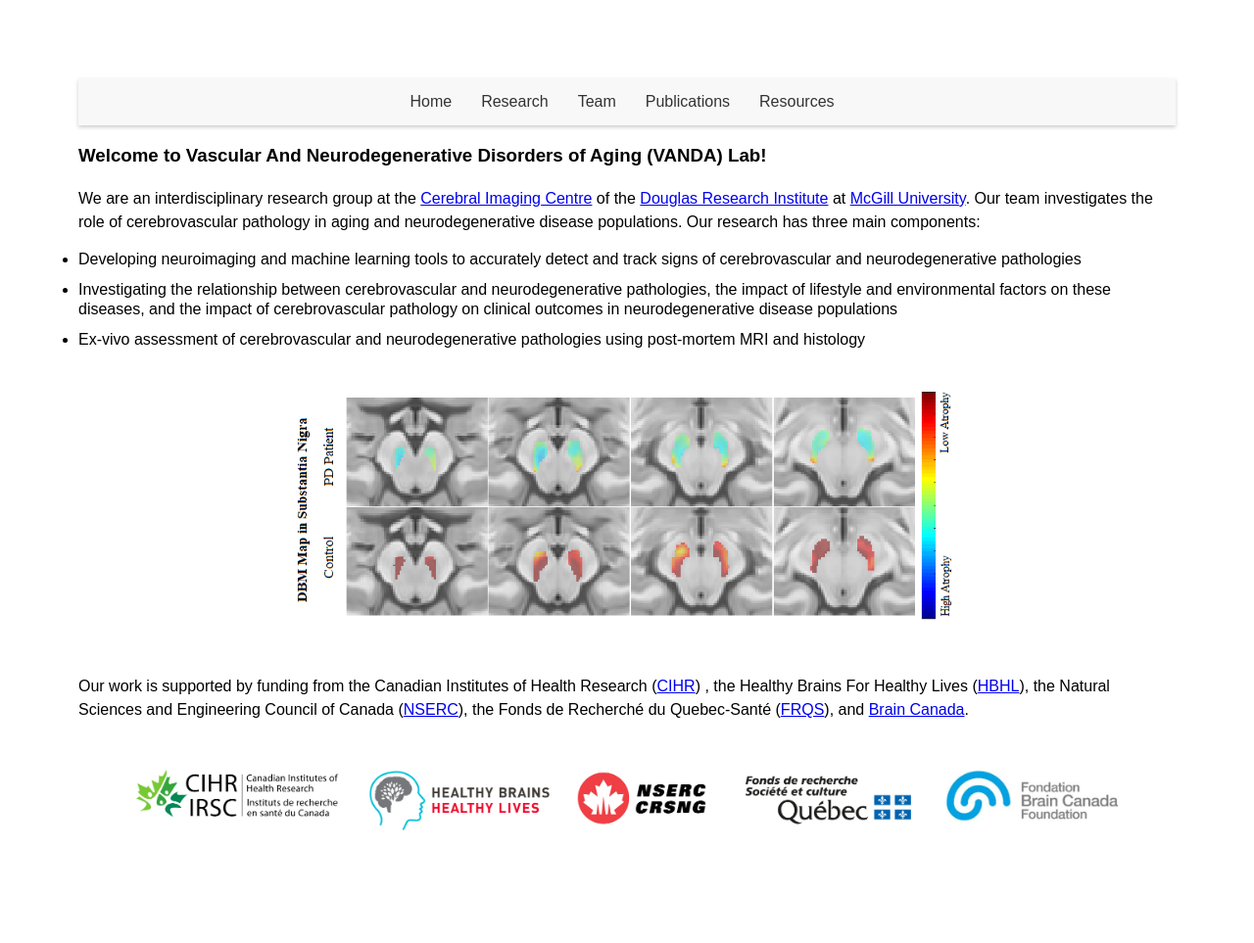
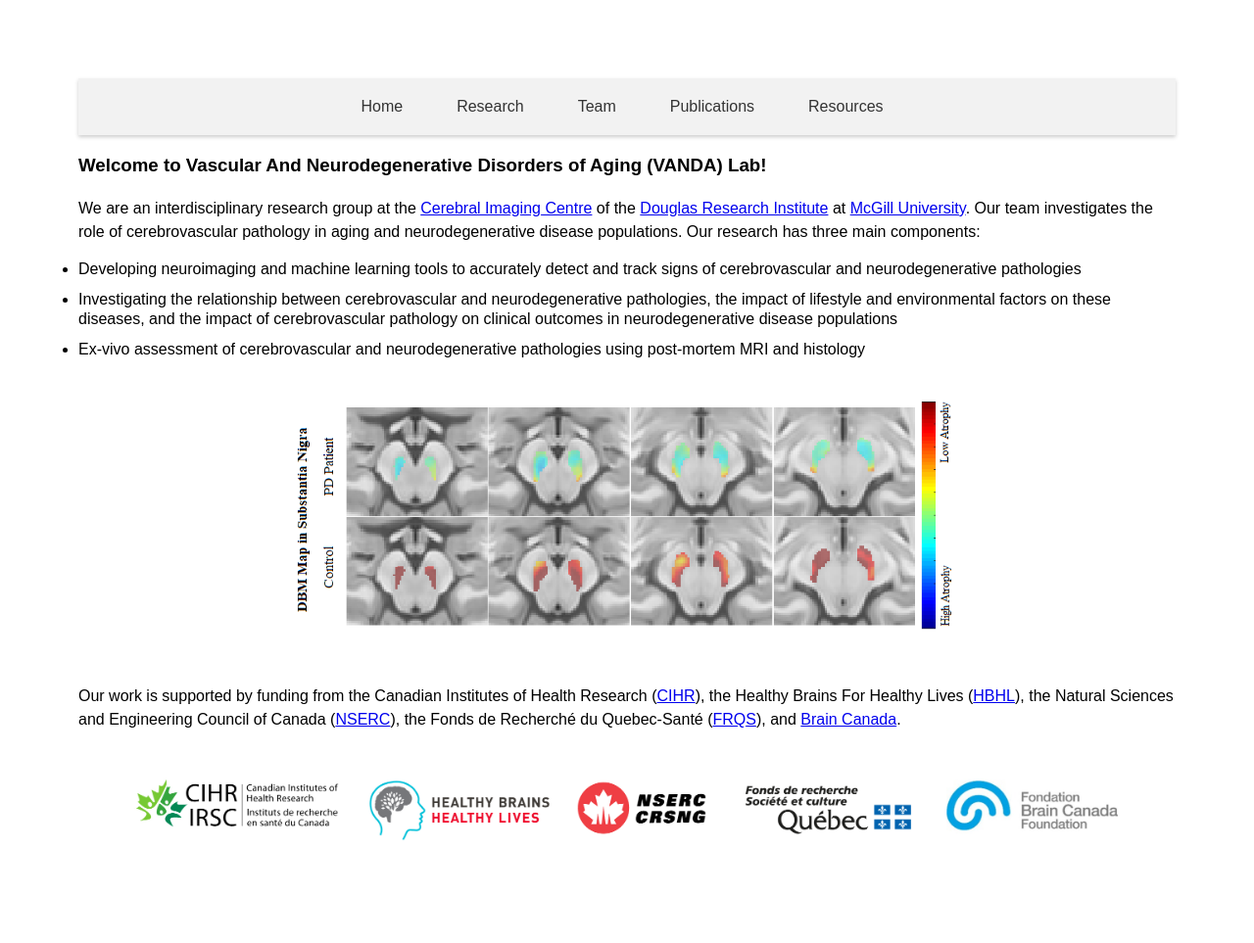
Before and after one commit to VANDAlab/VANDAlab.github.io, a Jekyll site: the page index.html, which Jekyll copies as it is, in a window 1280 px wide. Shown: the whole page at 98% size. Built offline with Jekyll 4.4.1, drawn with Linux system fonts in a browser that asks for light colours.

Commit message:
Update index.html

```diff
--- a/index.html
+++ b/index.html
@@ -1,17 +1,59 @@
-<meta name="viewport" content="width=device-width, initial-scale=1">
 <!DOCTYPE html>
 <html lang="en">
 <head>
-  <meta name="viewport" content="width=device-width, initial-scale=1">
   <meta charset="UTF-8">
   <meta name="viewport" content="width=device-width, initial-scale=1.0">
   <title>VANDA Lab</title>
   <link rel="stylesheet" href="assets/css/style.css">
+
+  <style>
+    /* --- NAVBAR FIX --- */
+    .navbar {
+      width: 100%;
+      background-color: #f2f2f2;
+      padding: 10px 0;
+    }
+
+    .navbar .tabs {
+      display: flex;
+      flex-wrap: wrap;            /* allows wrapping on small screens */
+      justify-content: center;
+      gap: 15px;                  /* spacing between buttons */
+    }
+
+    .navbar .tabs a {
+      text-decoration: none;
+      padding: 10px 15px;
+      font-size: 16px;
+      color: #333;
+      border-radius: 5px;
+      transition: background 0.3s;
+    }
+
+    .navbar .tabs a:hover {
+      background-color: #ddd;
+    }
+
+    /* Mobile adjustments */
+    @media (max-width: 600px) {
+      .navbar .tabs a {
+        font-size: 18px;
+        padding: 12px;
+        width: 100%;          /* stack full-width */
+        text-align: center;
+      }
+      .navbar .tabs {
+        gap: 5px;
+      }
+    }
+  </style>
+
   <script src="assets/js/script.js" defer></script>
 </head>
+
 <body>
 
-<div class="navbar"> <!-- Add the navbar div -->
+<div class="navbar">
   <div class="tabs">
     <a href="index.html">Home</a>
     <a href="research.html">Research</a>
@@ -19,17 +61,20 @@
     <a href="publications.html">Publications</a>
     <a href="resources.html">Resources</a>
   </div>
-</div> <!-- Close the navbar div -->
+</div>
 
 <header>
-   <h3>Welcome to Vascular And Neurodegenerative Disorders of Aging (VANDA) Lab! </h3>
+  <h3>Welcome to Vascular And Neurodegenerative Disorders of Aging (VANDA) Lab!</h3>
 </header>
 
 <p>
-We are an interdisciplinary research group at the <a href="https://douglas.research.mcgill.ca/cerebral-imaging-centre/" target="_blank">Cerebral Imaging Centre</a>
-of the <a href="http://douglas.research.mcgill.ca" target="_blank">Douglas Research Institute</a>  at
+We are an interdisciplinary research group at the
+<a href="https://douglas.research.mcgill.ca/cerebral-imaging-centre/" target="_blank">Cerebral Imaging Centre</a>
+of the <a href="http://douglas.research.mcgill.ca" target="_blank">Douglas Research Institute</a> at
 <a href="https://www.mcgill.ca" target="_blank">McGill University</a>.
-Our team investigates the role of cerebrovascular pathology in aging and neurodegenerative disease populations. Our research has three main components: </p>
+Our team investigates the role of cerebrovascular pathology in aging and neurodegenerative disease populations. Our research has three main components:
+</p>
+
 <ul>
   <li>Developing neuroimaging and machine learning tools to accurately detect and track signs of cerebrovascular and neurodegenerative pathologies</li>
   <li>Investigating the relationship between cerebrovascular and neurodegenerative pathologies, the impact of lifestyle and environmental factors on these diseases, and the impact of cerebrovascular pathology on clinical outcomes in neurodegenerative disease populations</li>
@@ -45,13 +90,19 @@
   <img src="/assets/img2.png" alt="Image 6">
 </div>
 
-  <p> Our work is supported by funding from the Canadian Institutes of Health Research (<a href="https://cihr-irsc.gc.ca/e/193.html" target="_blank">CIHR</a>) , the Healthy Brains For Healthy Lives (<a href="https://www.mcgill.ca/hbhl/" target="_blank">HBHL</a>),
-    the Natural Sciences and Engineering Council of Canada (<a href="https://www.nserc-crsng.gc.ca/index_eng.asp" target="_blank">NSERC</a>),
+<p>
+Our work is supported by funding from the Canadian Institutes of Health Research
+(<a href="https://cihr-irsc.gc.ca/e/193.html" target="_blank">CIHR</a>),
+the Healthy Brains For Healthy Lives (<a href="https://www.mcgill.ca/hbhl/" target="_blank">HBHL</a>),
+the Natural Sciences and Engineering Council of Canada
+(<a href="https://www.nserc-crsng.gc.ca/index_eng.asp" target="_blank">NSERC</a>),
 the Fonds de Recherché du Quebec-Santé (<a href="https://frq.gouv.qc.ca/en/health/" target="_blank">FRQS</a>),
-    and <a href="https://braincanada.ca/research/programs/future-leaders-in-canadian-brain-research-program/" target="_blank">Brain Canada</a>. </p>
+and <a href="https://braincanada.ca/research/programs/future-leaders-in-canadian-brain-research-program/" target="_blank">Brain Canada</a>.
+</p>
 
 <div class="image">
   <img class="visible" src="/assets/logos.png">
 </div>
+
 </body>
 </html>
```
Lines whose indentation alone changed are shown as unchanged.
